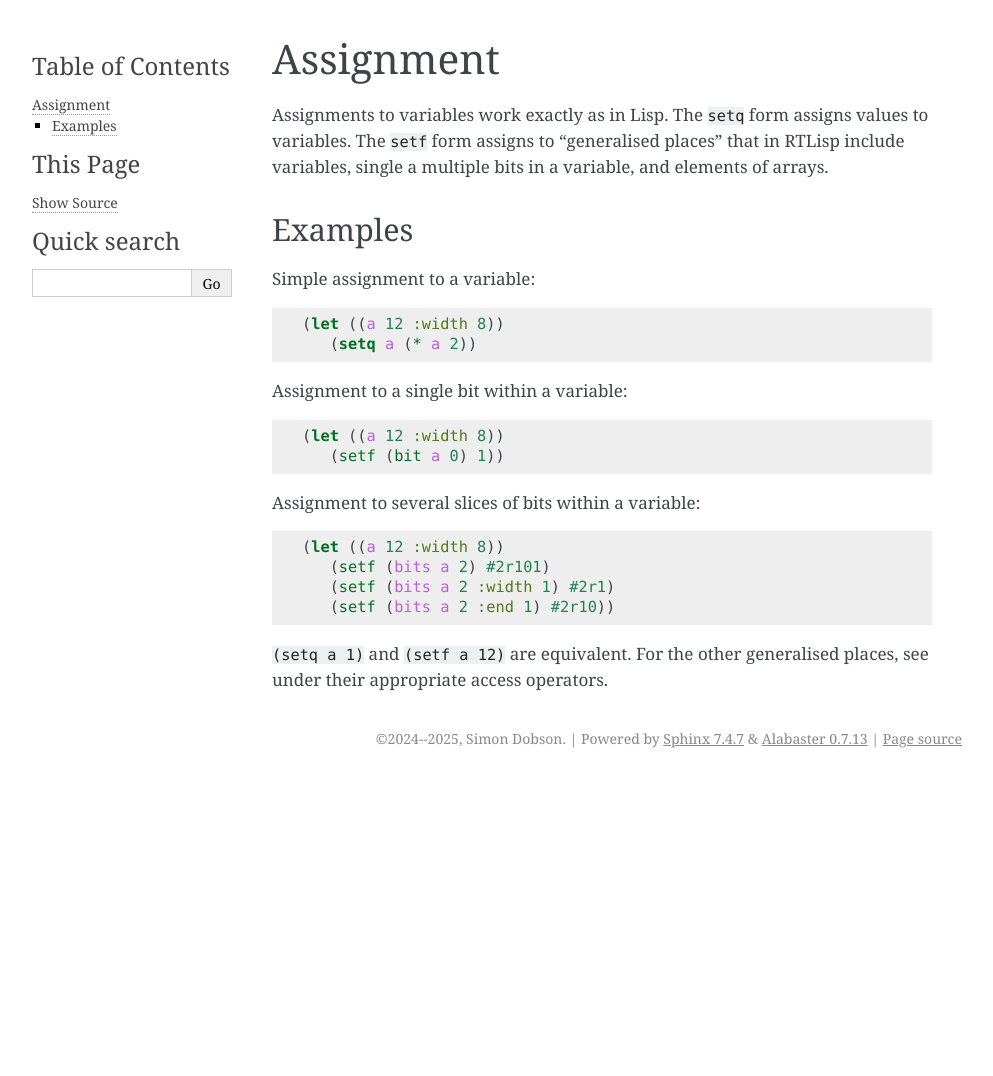
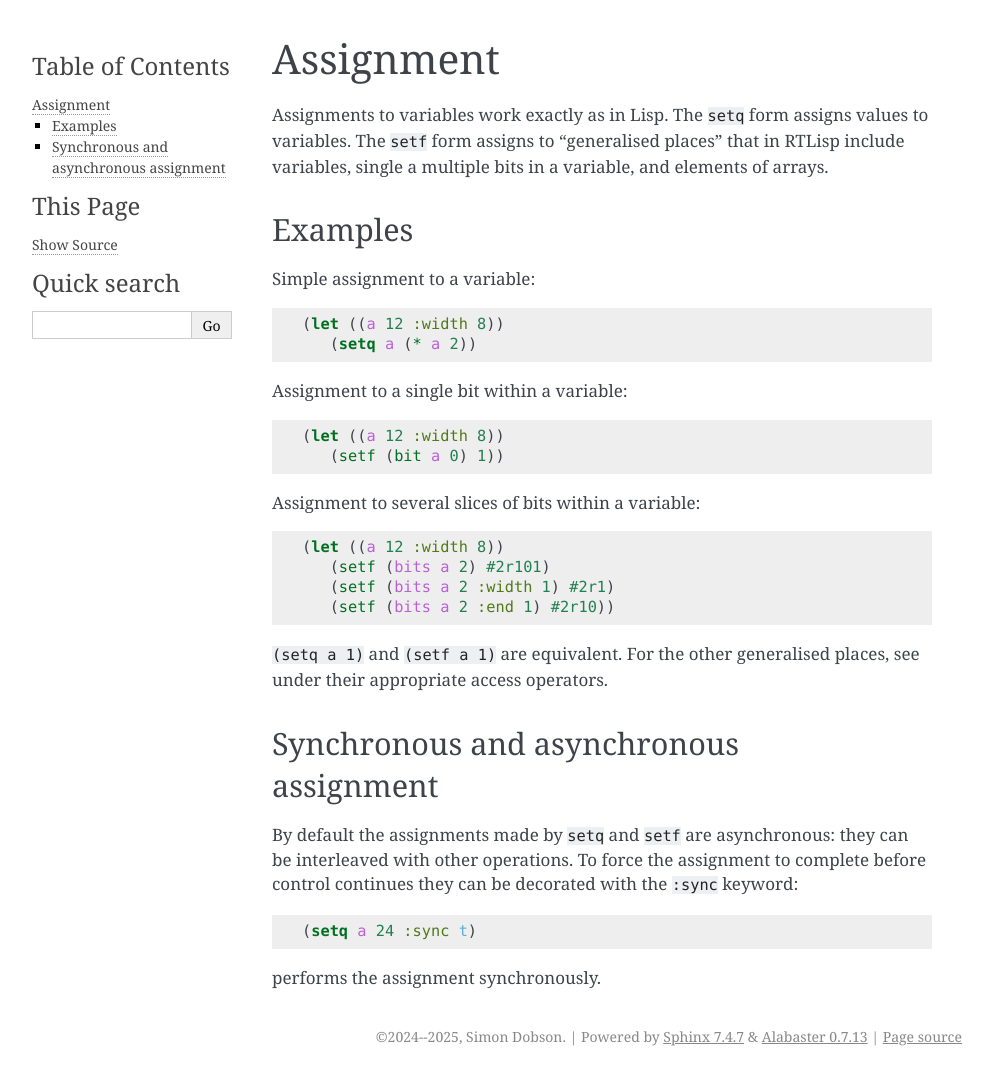
Before and after one commit to simoninireland/cl-vhdsl, a Sphinx documentation site: the page built from doc/rtl/assignment.rst, in a window 1280 px wide. Shown: the whole page, without its empty margins (148-1141 px from the left). Built offline with Sphinx 7.4.7, drawn with Linux system fonts in a browser that asks for light colours; before the commit the page ends 900 px from its top, so only the background shows below that.

Commit message:
Added notes on synchronous assignment

```diff
--- a/doc/rtl/assignment.rst
+++ b/doc/rtl/assignment.rst
@@ -35,5 +35,20 @@ Assignment to several slices of bits within a variable:
       (setf (bits a 2 :width 1) #2r1)
       (setf (bits a 2 :end 1) #2r10))
 
-``(setq a 1)`` and ``(setf a 12)`` are equivalent. For the other
+``(setq a 1)`` and ``(setf a 1)`` are equivalent. For the other
 generalised places, see under their appropriate access operators.
+
+
+Synchronous and asynchronous assignment
+---------------------------------------
+
+By default the assignments made by ``setq`` and ``setf`` are
+asynchronous: they can be interleaved with other operations. To force
+the assignment to complete before control continues they can be
+decorated with the ``:sync`` keyword:
+
+.. code-block:: lisp
+
+   (setq a 24 :sync t)
+
+performs the assignment synchronously.
```
